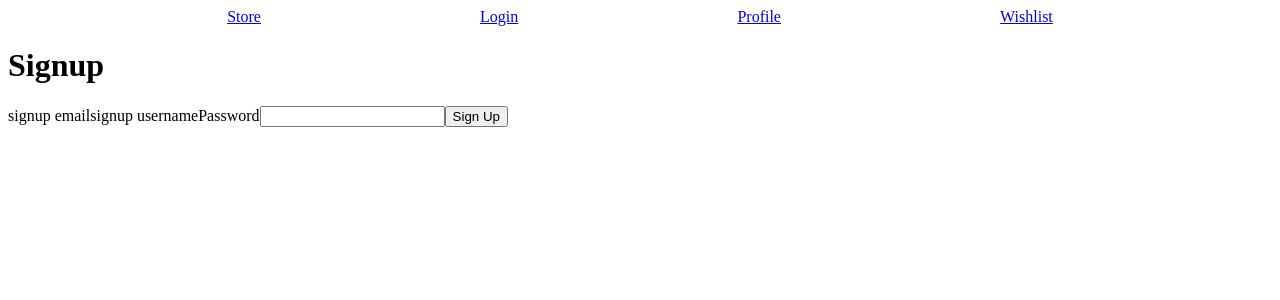
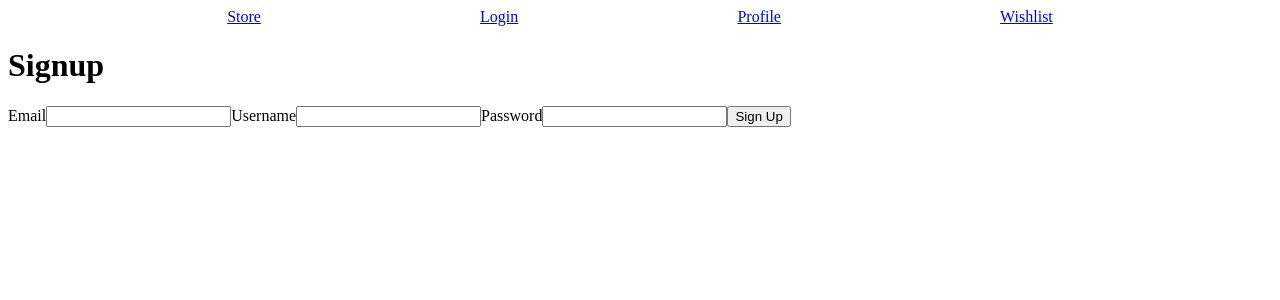
Before and after one commit to tlorius/project3gamestore, a React (Vite) app: page /signup in a window 1280 px wide. Shown: the top 300 px of the page. Built offline with nearby package versions, Linux system fonts and the light colour scheme.

Commit message:
auth form basic setup done

```diff
--- a/src/components/AuthForm.jsx
+++ b/src/components/AuthForm.jsx
@@ -1,4 +1,5 @@
 import { useState } from "react"
+import axios from "axios"
 
 const AuthForm = ({ isLogin = false }) => {
   const [loginCredential, setLoginCredential] = useState("")
@@ -37,8 +38,22 @@ const AuthForm = ({ isLogin = false }) => {
           </label>
         ) : (
           <>
-            <label>signup email</label>
-            <label>signup username</label>
+            <label>
+              Email
+              <input
+                type="email"
+                value={email}
+                onChange={(event) => SetEmail(event.target.value)}
+              />
+            </label>
+            <label>
+              Username
+              <input
+                type="text"
+                value={userName}
+                onChange={(event) => setUserName(event.target.value)}
+              />
+            </label>
           </>
         )}
 
```
